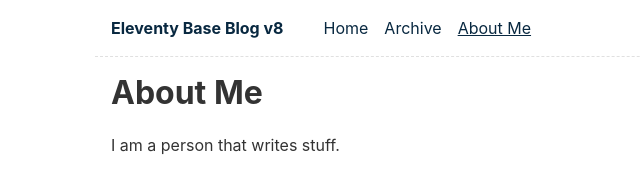
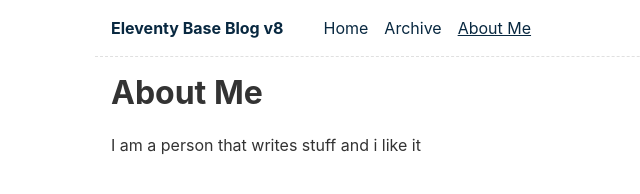
Before and after one commit to adipasquale/pages, an Eleventy site: page content/about/index.md in a window 1280 px wide. Shown: the full height of the page, 225-865 px from the left. Built offline with nearby package versions, Linux system fonts and the light colour scheme; Eleventy itself is replaced by a stand-in of ours; files that its build step writes are made by us from their sources.

Commit message:
Update content/about/index.md (via Pages CMS)

```diff
--- a/content/about/index.md
+++ b/content/about/index.md
@@ -6,4 +6,4 @@ eleventyNavigation:
 ---
 # About Me
 
-I am a person that writes stuff.
+I am a person that writes stuff and i like it
```
